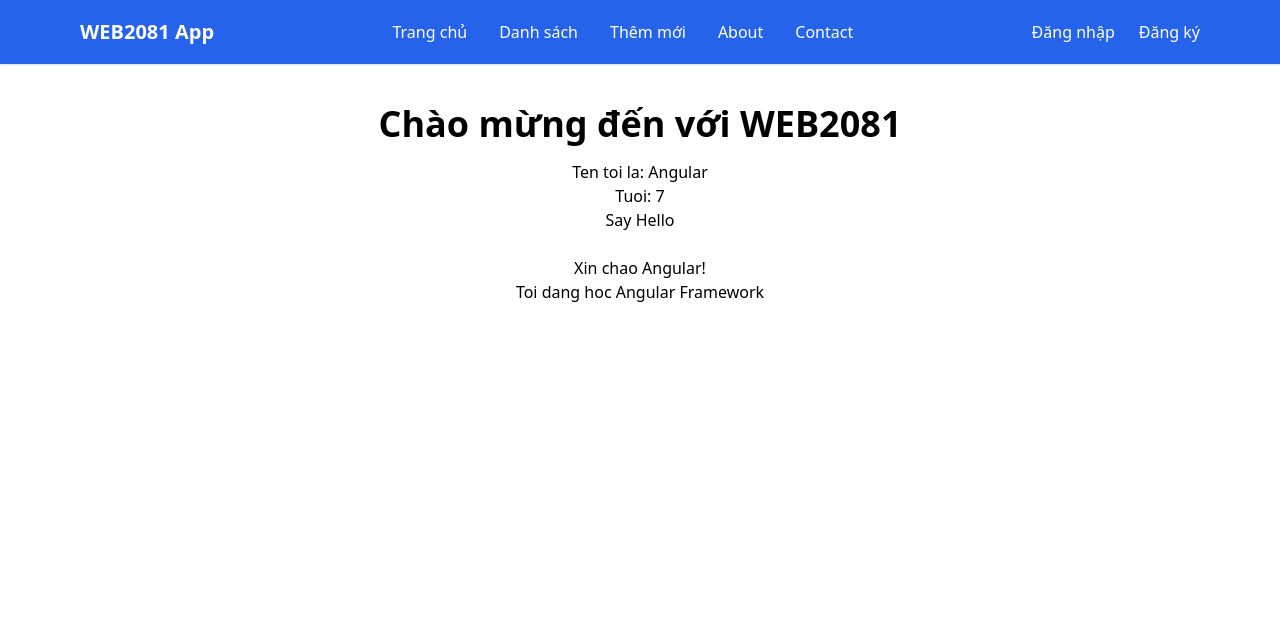
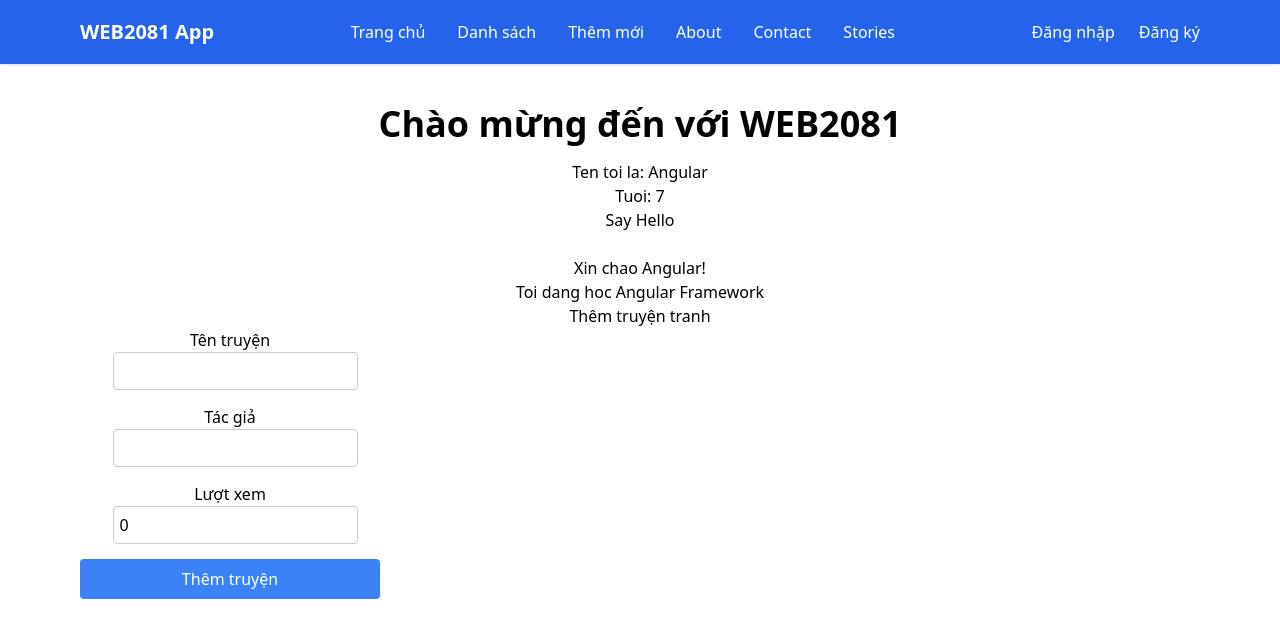
Before and after one commit to minhtri132/fe1-web2081-spring26-base-minhtri, an Angular app: page /story-add in a window 1280 px wide. Before the commit this address led to /. Shown: the top 638 px of the page. Built offline with nearby package versions, Linux system fonts and the light colour scheme.

Commit message:
update code

```diff
--- a/src/app/app.html
+++ b/src/app/app.html
@@ -5,11 +5,12 @@
     </a>
 
     <div class="hidden md:flex items-center space-x-8">
-      <a href="#" class="hover:text-gray-200">Trang chủ</a>
-      <a href="/products" class="hover:text-gray-200">Danh sách</a>
-      <a href="#" class="hover:text-gray-200">Thêm mới</a>
-      <a href="/about" class="hover:text-gray-200">About</a>
-      <a href="/contact" class="hover:text-gray-200">Contact</a>
+      <a routerLink="/" class="hover:text-gray-200">Trang chủ</a>
+      <a routerLink="/products" class="hover:text-gray-200">Danh sách</a>
+      <a routerLink="/story-add" class="hover:text-gray-200">Thêm mới</a>
+      <a routerLink="/about" class="hover:text-gray-200">About</a>
+      <a routerLink="/contact" class="hover:text-gray-200">Contact</a>
+      <a routerLink="/stories" class="hover:text-gray-200">Stories</a>
     </div>
 
     <div class="hidden md:flex items-center space-x-6">
--- a/src/app/app.routes.ts
+++ b/src/app/app.routes.ts
@@ -3,11 +3,15 @@ import { Home } from './home/home';
 import { About } from './about/about';
 import { Contact } from './pages/contact/contact';
 import { Products } from './products/products';
+import { Stories } from './pages/stories/stories';
+import { StoryAdd } from './story-add/story-add';
 
 export const routes: Routes = [
   { path: '', component: Home },
   { path: 'about', component: About },
   { path: 'contact', component: Contact },
-  { path: 'products', component: Products }
+  { path: 'stories', component: Stories },
+  { path: 'products', component: Products },
+  { path: 'story-add', component: StoryAdd }
 
 ];
--- a/src/app/app.ts
+++ b/src/app/app.ts
@@ -1,9 +1,9 @@
 import { Component } from '@angular/core';
-import { RouterOutlet } from '@angular/router';
+import { RouterOutlet,RouterLink } from '@angular/router';
 
 @Component({
   selector: 'app-root',
-  imports: [RouterOutlet],
+  imports: [RouterOutlet,RouterLink],
   templateUrl: './app.html',
   styleUrl: './app.css',
 })
--- a/src/app/pages/contact/contact.ts
+++ b/src/app/pages/contact/contact.ts
@@ -1,8 +1,7 @@
 import { Component } from '@angular/core';
-import { RouterOutlet } from '@angular/router';
 @Component({
   selector: 'app-contact',
-  imports: [RouterOutlet],
+  imports: [],
   templateUrl: './contact.html',
   styleUrl: './contact.css',
 })
--- /dev/null
+++ b/src/app/pages/stories/stories.css
@@ -0,0 +1,9 @@
+.story-card {
+  border: 1px solid #ddd;
+  display: flex;
+  flex-direction: column;
+  align-items: center;
+  gap: 10px;
+  margin: 20px 0;
+  padding: 20px 0;
+}
--- /dev/null
+++ b/src/app/pages/stories/stories.html
@@ -0,0 +1,31 @@
+<h2>Danh sách truyện tranh</h2>
+
+<table border="1" cellpadding="10" cellspacing="0">
+  <thead>
+    <tr>
+      <th>STT</th>
+      <th>Hình ảnh</th>
+      <th>Tên truyện</th>
+      <th>Tác giả</th>
+      <th>Lượt xem</th>
+      <th>Xuất bản</th>
+      <th>Thể loại</th>
+    </tr>
+  </thead>
+
+  <tbody>
+    @for (story of stories; track story; let i = $index) {
+      <tr>
+        <td>{{ i + 1 }}</td>
+        <td>
+          <img [src]="story.image" [alt]="story.title" width="100" height="100">
+        </td>
+        <td>{{ story.title }}</td>
+        <td>{{ story.author }}</td>
+        <td>{{ story.views }}</td>
+        <td>{{ story.born }}</td>
+        <td>{{ story.category }}</td>
+      </tr>
+    }
+  </tbody>
+</table>
--- /dev/null
+++ b/src/app/pages/stories/stories.ts
@@ -0,0 +1,36 @@
+import { Component } from '@angular/core';
+
+@Component({
+  selector: 'app-stories',
+  imports: [],
+  templateUrl: './stories.html',
+  styleUrl: './stories.css',
+})
+export class Stories {
+  stories = [
+    {
+      title: 'One Piece',
+      author: 'Oda',
+      views: 100000,
+      born: '1997',
+      category: 'Adventure',
+      image: 'https://www.startpage.com/av/proxy-image?piurl=https%3A%2F%2Ftse2.mm.bing.net%2Fth%2Fid%2FOIP.0AhNf_6J8oKqRuiij3G3-gAAAA%3Fpid%3DApi&sp=1773727212T62021bde38665acdbb11e1a6bf858a42d48aecfbb3a73c9e85a43fca376f3fa6'
+    },
+    {
+      title: 'Naruto',
+      author: 'Kishimoto',
+      views: 90000,
+      born: '1997',
+      category: 'Adventure',
+      image: 'https://www.startpage.com/av/proxy-image?piurl=https%3A%2F%2Ftse2.mm.bing.net%2Fth%2Fid%2FOIP.0AhNf_6J8oKqRuiij3G3-gAAAA%3Fpid%3DApi&sp=1773727212T62021bde38665acdbb11e1a6bf858a42d48aecfbb3a73c9e85a43fca376f3fa6'
+    },
+    {
+      title: 'Doraemon',
+      author: 'Fujiko F Fujio',
+      views: 700000,
+      born: '1997',
+      category: 'Adventure',
+      image: 'https://www.startpage.com/av/proxy-image?piurl=https%3A%2F%2Ftse2.mm.bing.net%2Fth%2Fid%2FOIP.0AhNf_6J8oKqRuiij3G3-gAAAA%3Fpid%3DApi&sp=1773727212T62021bde38665acdbb11e1a6bf858a42d48aecfbb3a73c9e85a43fca376f3fa6'
+    },
+  ];
+}
--- a/src/app/products/products.ts
+++ b/src/app/products/products.ts
@@ -8,4 +8,5 @@ import { Component } from '@angular/core';
 })
 export class Products {
   title = 'Danh sách sản phẩm';
+
 }
--- /dev/null
+++ b/src/app/story-add/story-add.css
@@ -0,0 +1,18 @@
+form {
+  display: flex;
+  flex-direction: column;
+  gap: 15px;
+  width: 300px;
+}
+
+input {
+  padding: 6px;
+  border: 1px solid #ccc;
+  border-radius: 4px;
+  margin-left: 10px;
+}
+
+button {
+  padding: 8px;
+  cursor: pointer;
+}
--- /dev/null
+++ b/src/app/story-add/story-add.html
@@ -0,0 +1,20 @@
+<h2>Thêm truyện tranh</h2>
+
+<form [formGroup]="addForm" (ngSubmit)="submitForm()">
+  <div>
+    <label>Tên truyện</label>
+    <input class="border border-gray-300 rounded py-2 px-4" type="text" formControlName="title" />
+  </div>
+
+  <div>
+    <label>Tác giả</label>
+    <input class="border border-gray-300 rounded py-2 px-4" type="text" formControlName="author" />
+  </div>
+
+  <div>
+    <label>Lượt xem</label>
+    <input class="border border-gray-300 rounded py-2 px-4" type="number" formControlName="views" />
+  </div>
+
+  <button class="bg-blue-500 text-white px-4 py-2 rounded" type="submit">Thêm truyện</button>
+</form>
--- /dev/null
+++ b/src/app/story-add/story-add.ts
@@ -0,0 +1,25 @@
+import { Component } from '@angular/core';
+import { Form, FormBuilder, ReactiveFormsModule, FormGroup } from '@angular/forms';
+@Component({
+  selector: 'app-story-add',
+  imports: [ReactiveFormsModule],
+  templateUrl: './story-add.html',
+  styleUrl: './story-add.css',
+})
+export class StoryAdd {
+  addForm: FormGroup; // ten bien addForm
+
+  constructor(private fb: FormBuilder){
+    this.addForm = this.fb.group({
+      title: '',
+      author: '',
+      views: 0,
+    });
+
+  }
+
+  submitForm(){
+    console.log(this.addForm.value);
+  }
+
+}
```
